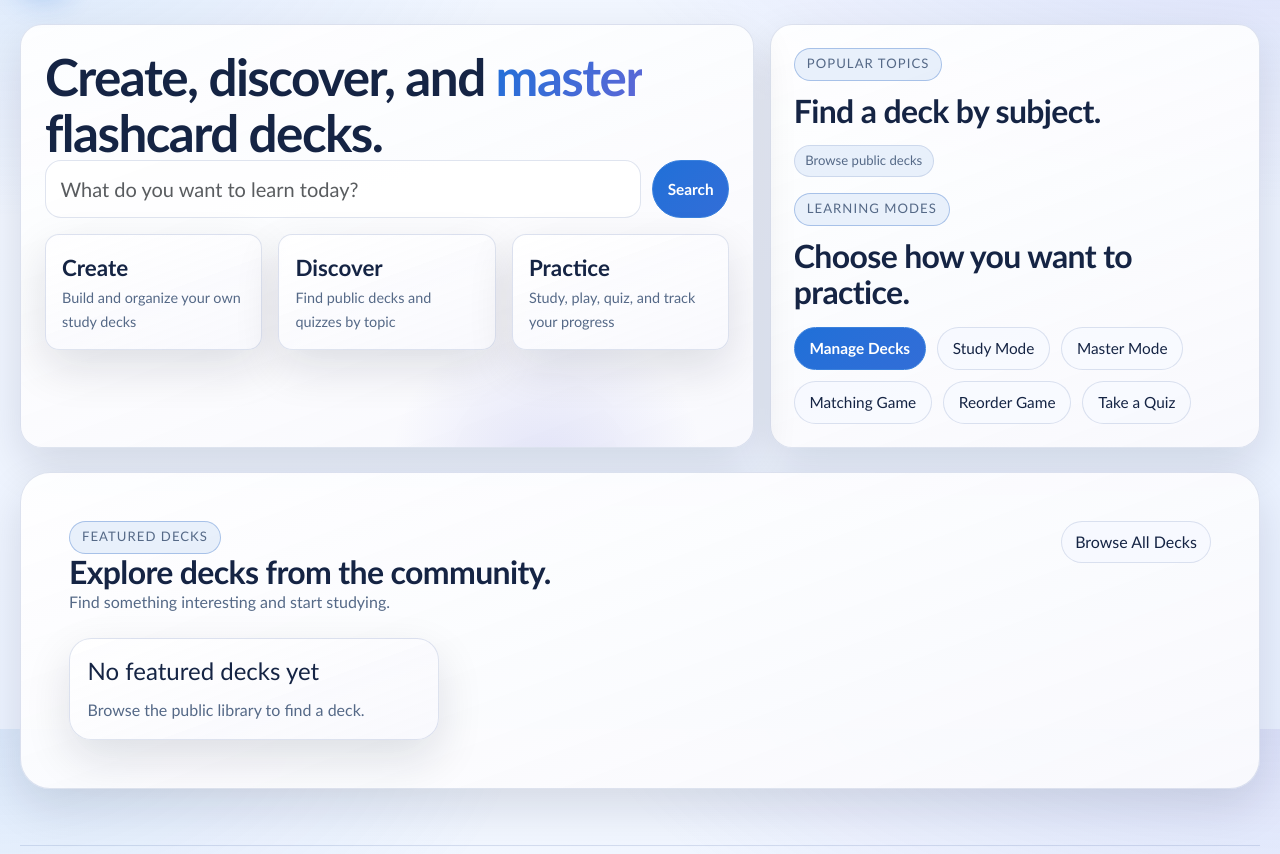
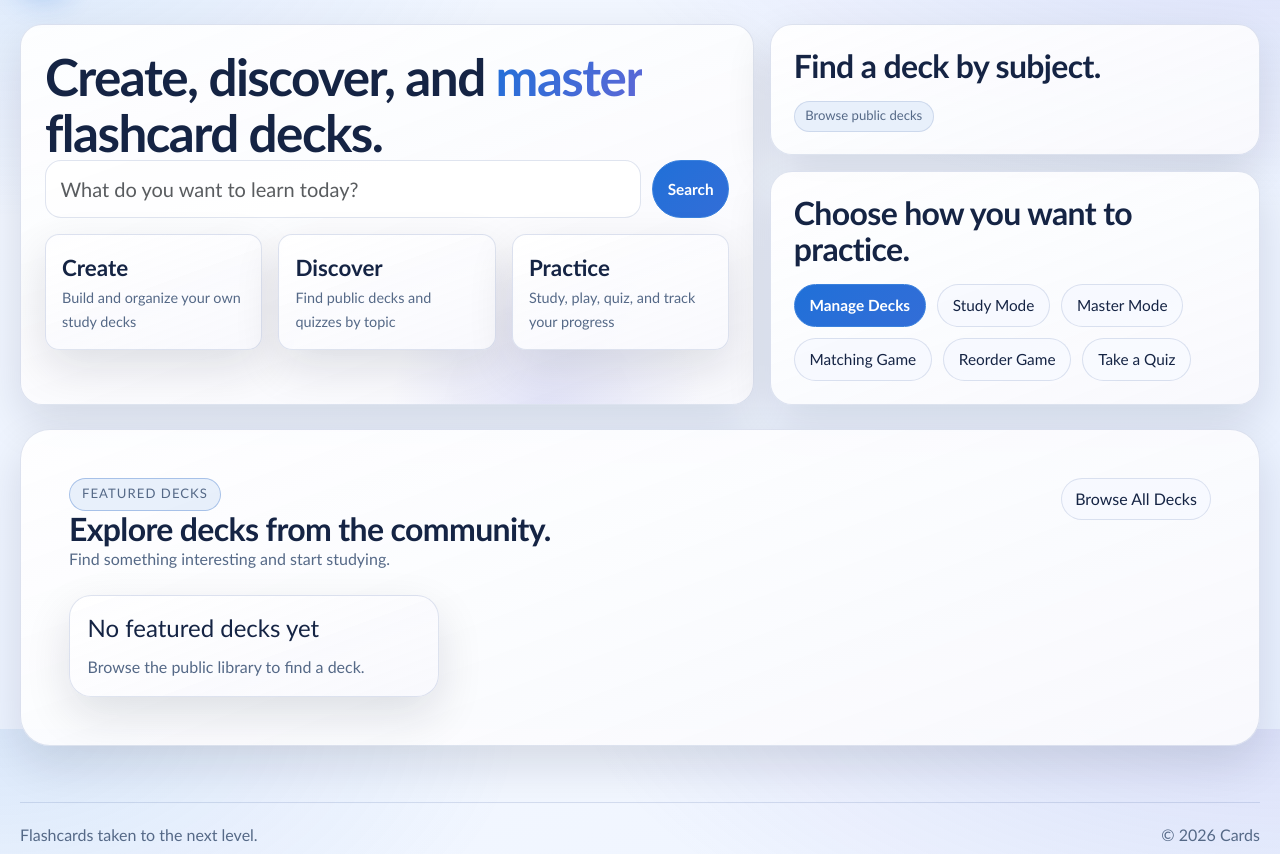
Before and after one commit to Aden-1/Cards, a Flask app: page / in a window 1280 px wide. Shown: the part 71-925 px from the top of the page. Run offline with Flask 3, Linux system fonts and the light colour scheme; data that the repository does not hold is empty; parts of the project's set-up code (start-up, migrations or seed data) failed here and were passed over; some libraries are stand-ins or nearby versions.

Commit message:
split homepage discovery panels

```diff
--- a/static/app.css
+++ b/static/app.css
@@ -445,8 +445,9 @@ summary.btn-summary.primary {
   letter-spacing: -0.02em;
 }
 
-.info-panel .home-section-title {
-  margin-top: 0.75rem;
+.home-discovery-panels {
+  display: grid;
+  gap: 1rem;
 }
 
 .lead-copy,
--- a/templates/index.html
+++ b/templates/index.html
@@ -17,11 +17,9 @@
             <div class="metric-card"><span class="metric-value">Practice</span><span class="metric-label">Study, play, quiz, and track your progress</span></div>
         </div>
     </article>
-    <aside class="info-panel stagger">
-        <div>
-            <span class="page-kicker">Popular Topics</span>
+    <div class="home-discovery-panels stagger">
+        <section class="info-panel home-topics-panel">
             <h2 class="page-title home-section-title">Find a deck by subject.</h2>
-        </div>
             <div class="card-rail">
                 {% if featured_tags %}
                     {% for item in featured_tags %}
@@ -31,10 +29,9 @@
                     <a class="tag-chip" href="{{ url_for('search') }}">Browse public decks</a>
                 {% endif %}
             </div>
-        <div>
-            <span class="page-kicker">Learning Modes</span>
+        </section>
+        <section class="info-panel home-modes-panel">
             <h2 class="page-title home-section-title">Choose how you want to practice.</h2>
-        </div>
             <div class="hero-actions">
                 <a class="btn-primary-surface home-cta" href="{{ url_for('edit') if current_user else url_for('register') }}">Manage Decks</a>
                 <a class="btn-surface home-cta" href="{{ url_for('view') }}">Study Mode</a>
@@ -43,7 +40,8 @@
                 <a class="btn-surface home-cta" href="{{ url_for('reorder') }}">Reorder Game</a>
                 <a class="btn-surface home-cta" href="{{ url_for('quiz') }}">Take a Quiz</a>
             </div>
-    </aside>
+        </section>
+    </div>
 </section>
 <section class="surface p-4 p-lg-5 fade-in">
     <div class="panel-header">
```
Also changed, not shown: tests/test_sharing_and_urls.py (+6 -4 lines). Lines whose indentation alone changed are shown as unchanged.
